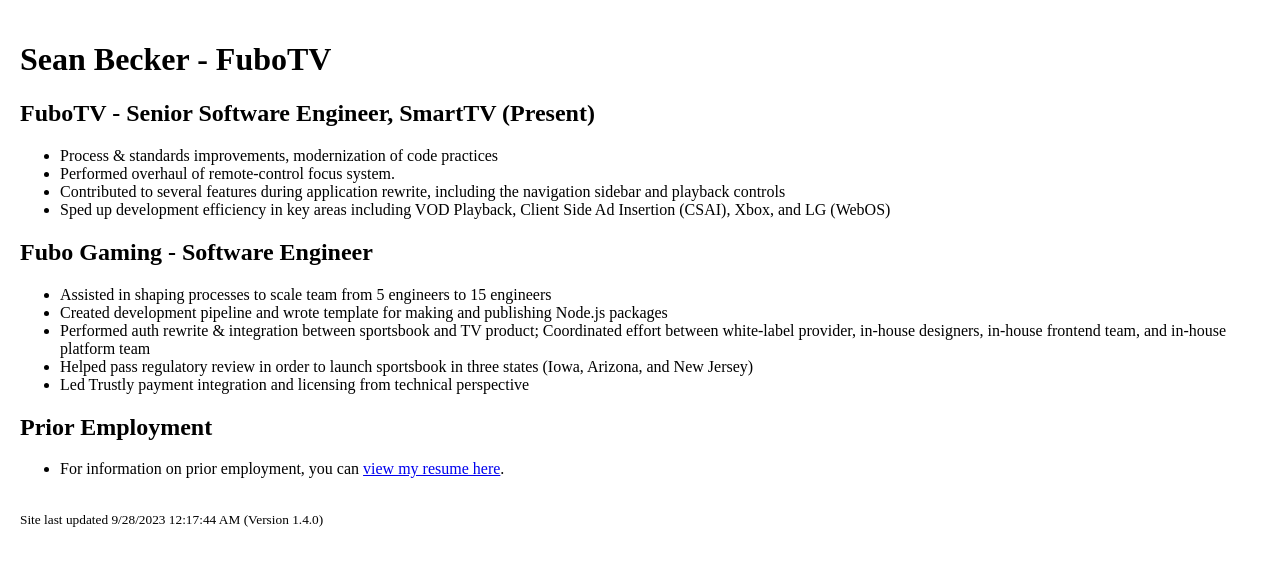
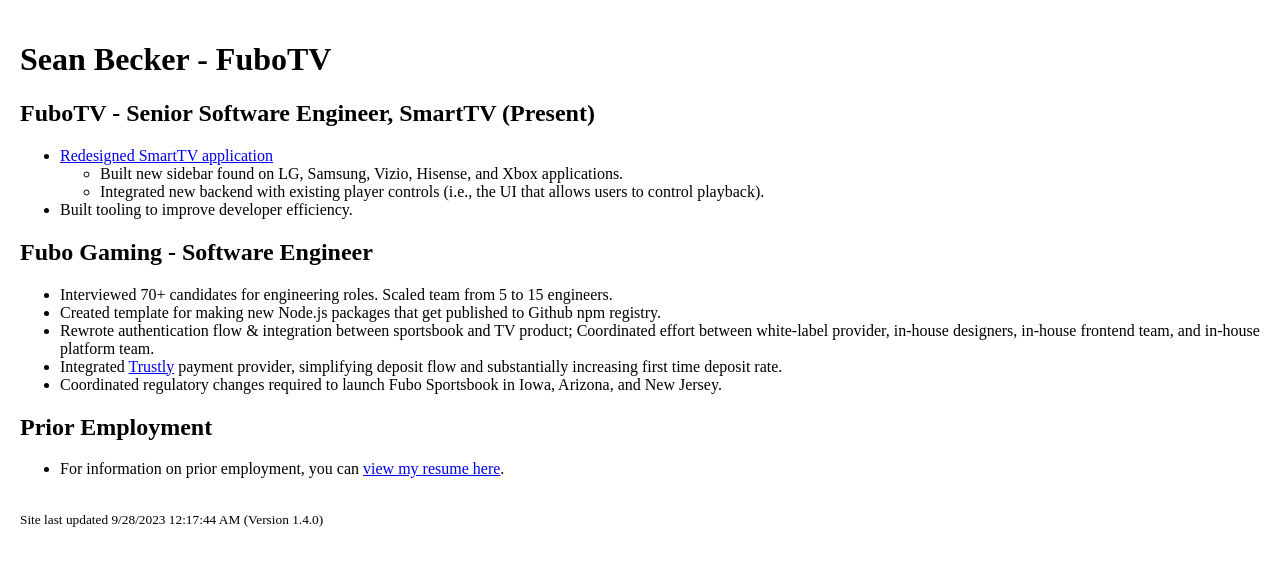
Before and after one commit to seanbecker15/personal-website, a React app: page /experience in a window 1280 px wide. Shown: the top 566 px of the page. Built offline with nearby package versions, Linux system fonts and the light colour scheme.

Commit message:
improvements

```diff
--- a/src/pages/Learning/Learning.jsx
+++ b/src/pages/Learning/Learning.jsx
@@ -16,7 +16,7 @@
           <a
             href="https://journals.sagepub.com/doi/10.1177/10600280221081526"
             target="_blank"
-            referrerPolicy="no-referrer"
+            rel="noreferrer"
           >
             Uselessness of phenylephrine
           </a>
--- a/src/routes/experience/index.js
+++ b/src/routes/experience/index.js
@@ -13,40 +13,45 @@
 
       <List>
         <ListItem>
-          Process & standards improvements, modernization of code practices
+          <Anchor to='https://cordcuttersnews.com/fubo-is-rolling-out-a-new-improved-user-interface-with-re-designed-apps/'>
+            Redesigned SmartTV application
+          </Anchor>
+          {/*  and launched to 300,000+ users. */}
         </ListItem>
-        <ListItem>Performed overhaul of remote-control focus system.</ListItem>
-        <ListItem>
-          Contributed to several features during application rewrite, including
-          the navigation sidebar and playback controls
-        </ListItem>
-        <ListItem>
-          Sped up development efficiency in key areas including VOD Playback,
-          Client Side Ad Insertion (CSAI), Xbox, and LG (WebOS)
-        </ListItem>
+        <List>
+          <ListItem>Built new sidebar found on LG, Samsung, Vizio, Hisense, and Xbox applications.</ListItem>
+          <ListItem>Integrated new backend with existing player controls (i.e., the UI that allows users to control playback).</ListItem>
+        </List>
+        <ListItem>Built tooling to improve developer efficiency.</ListItem>
+        {/* <ListItem>Coming soon</ListItem>
+        <List>
+          <ListItem>Problem: We do not have insights into the complexities caused by supporting such a wide range of devices</ListItem>
+          <ListItem>Problem: Over time, it becomes difficult to maintain code for the different brands and device classifications we support.</ListItem>
+          <ListItem>Problem: Development and testing is difficult due to specifics of physical devices.</ListItem>
+          <ListItem>Solution: Organize files, tests, and code in a way that scales with the devices we support.</ListItem>
+          <ListItem>Solution: Test on physical devices using webdriver.</ListItem>
+          <ListItem>Solution: Improve ticketing and triage to capture brand and device classifications. Build reports using this information.</ListItem>
+          <ListItem>Solution: Annotate device specific code branches to programatically calculate complexity.</ListItem>
+        </List> */}
       </List>
       <h2>{"Fubo Gaming - Software Engineer"}</h2>
       <List>
         <ListItem>
-          Assisted in shaping processes to scale team from 5 engineers to 15
-          engineers
+          Interviewed 70+ candidates for engineering roles. Scaled team from 5 to 15 engineers.
         </ListItem>
         <ListItem>
-          Created development pipeline and wrote template for making and
-          publishing Node.js packages
+          Created template for making new Node.js packages that get published to Github npm registry.
         </ListItem>
         <ListItem>
-          Performed auth rewrite & integration between sportsbook and TV
+          Rewrote authentication flow & integration between sportsbook and TV
           product; Coordinated effort between white-label provider, in-house
-          designers, in-house frontend team, and in-house platform team
+          designers, in-house frontend team, and in-house platform team.
         </ListItem>
         <ListItem>
-          Helped pass regulatory review in order to launch sportsbook in three
-          states (Iowa, Arizona, and New Jersey)
+          Integrated <Anchor to='https://us.trustly.com' isExternal>Trustly</Anchor> payment provider, simplifying deposit flow and substantially increasing first time deposit rate.
         </ListItem>
         <ListItem>
-          Led Trustly payment integration and licensing from technical
-          perspective
+          Coordinated regulatory changes required to launch Fubo Sportsbook in Iowa, Arizona, and New Jersey.
         </ListItem>
       </List>
 
--- a/src/ui/atoms/Anchor/Anchor.jsx
+++ b/src/ui/atoms/Anchor/Anchor.jsx
@@ -9,7 +9,7 @@
  * @param {Props} props
  * @returns
  */
-export default function Anchor(props: Props): Node {
+export default function Anchor(props: Props) {
   return (
     <a
       href={props.to}
```
